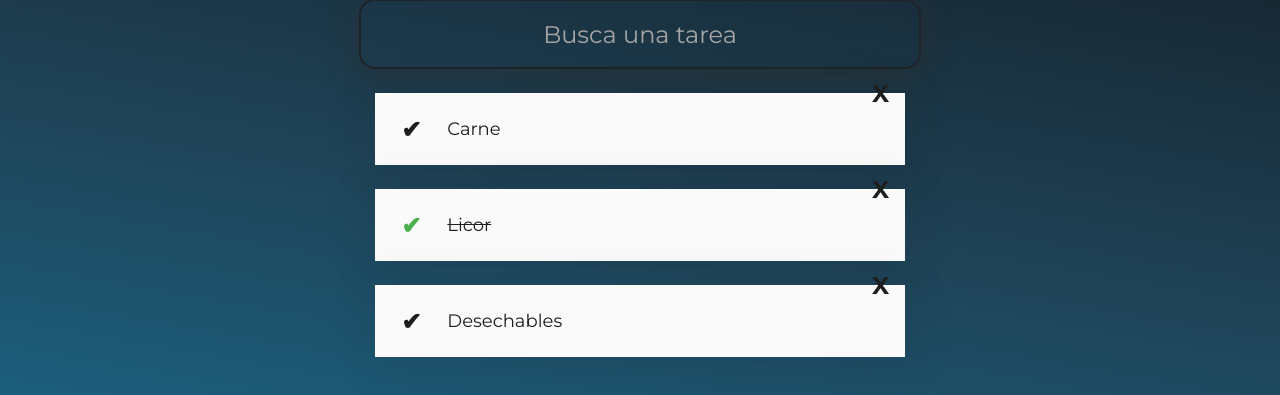
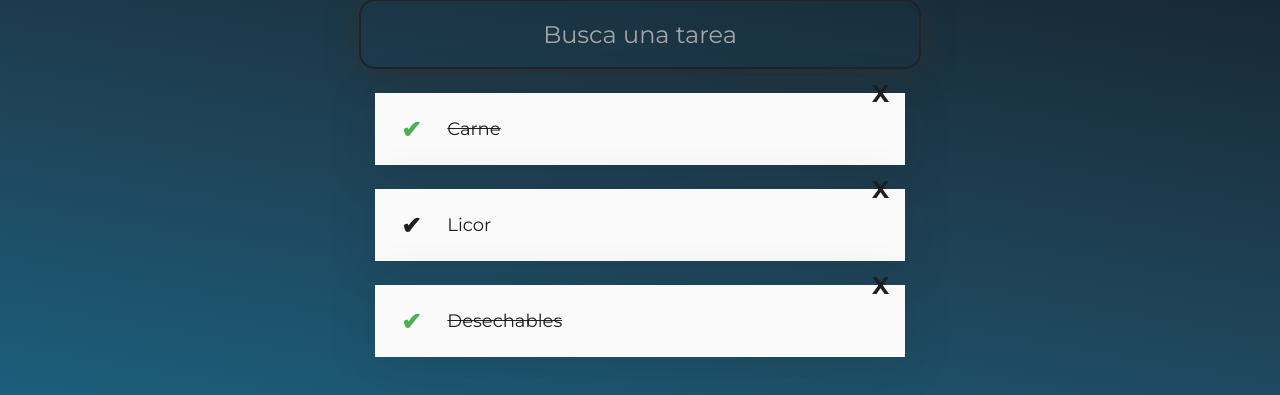
Before and after one commit to ManuelDevWeb/PatronesRenderYComposicion, a React (Create React App) app in the folder app_todo_list/: page / in a window 1280 px wide. Shown: the part 178-573 px from the top of the page. Built offline with nearby package versions, Linux system fonts and the light colour scheme.

Commit message:
Se finalizo con la interacción de la App

```diff
--- a/app_todo_list/src/App.js
+++ b/app_todo_list/src/App.js
@@ -1,28 +1,72 @@
-import React, { Fragment } from "react";
+import React, { Fragment, useState } from "react";
 
 // Importando componentes
-import {TodoCounter} from "./components/TodoCounter/TodoCounter";
+import { TodoCounter } from "./components/TodoCounter/TodoCounter";
 import { TodoSearch } from "./components/TodoSearch/TodoSearch";
 import { TodoList } from "./components/TodoList/TodoList";
 import { CreateTodoButton } from "./components/CreateTodoButton/CreateTodoButton";
 import { Logo } from "./components/Logo/Logo";
 
 // Colección de TODOS
-const arrayTodos = [
-  { text: "Carne", completed: false },
-  { text: "Licor", completed: true },
-  { text: "Desechables", completed: false },
+const defaultTodos = [
+  { text: "Carne", completed: true },
+  { text: "Licor", completed: false },
+  { text: "Desechables", completed: true },
 ];
 
 function App() {
+  // Manejando estado del array de tareas
+  const [todos, setTodos] = useState(defaultTodos);
+  // Manejando estado del searchValue
+  const [searchValue, setSearchValue] = useState("");
+
+  // Filtrando el array de tareas para filtrar las tareas completadas
+  const completedTodos = todos.filter((todo) => todo.completed === true).length;
+  // Total de tareas
+  const totalTodos = todos.length;
+
+  let searchedTodos = [];
+
+  // Validando que tareas mostrar
+  if (!searchValue.length >= 1) {
+    // Si el usuario no escribe nada en el input de busqueda mostramos todas las tareas
+    searchedTodos = todos;
+  } else {
+    // Si el usuario escribe algo, filtramos y almacenamos en la nueva variable las tareas encontradas
+    searchedTodos = todos.filter((todo) => {
+      const todoText = todo.text.toLowerCase();
+      const searchText = searchValue.toLowerCase();
+      return todoText.includes(searchText);
+    });
+  }
+
+  // Controlando las tareas completadas
+  const completeTodos = (text) => {
+    // Obteniendo la posicion de los text que concuerden
+    const todoIndex=todos.findIndex(todo=>todo.text===text);
+    // Almacenamos todos los elementos del array todos y cambiamos el valor del atributo completed de la tarea seleccionada
+    const newTodos=[...todos];
+    newTodos[todoIndex].completed = !newTodos[todoIndex].completed;
+    setTodos(newTodos);
+  };
+
+  // Controlando las tareas a eliminar
+  const deleteTodos=(text)=>{
+    // Obteniendo la posicion de los text que concuerden
+    const todoIndex=todos.findIndex(todo=>todo.text===text);
+    // Almacenando todos los elementos del array y eliminando la tarea seleccionada
+    const newTodos=[...todos];
+    // Eliminando a partir de la posición encontrada, una tarea
+    newTodos.splice(todoIndex,1);
+    setTodos(newTodos);
+  }
+
   return (
     <Fragment>
       <Logo />
-      <TodoCounter />
-      <TodoSearch />
-      <TodoList
-        arrayTodos={arrayTodos}
-      />
+      <TodoCounter completedTodos={completedTodos} totalTodos={totalTodos} />
+      <TodoSearch searchValue={searchValue} setSearchValue={setSearchValue} />
+      <TodoList arrayTodos={searchedTodos} completeTodos={completeTodos} deleteTodos={deleteTodos}/>
       <CreateTodoButton />
     </Fragment>
   );
--- a/app_todo_list/src/components/CreateTodoButton/CreateTodoButton.js
+++ b/app_todo_list/src/components/CreateTodoButton/CreateTodoButton.js
@@ -4,8 +4,18 @@ import React from 'react';
 import './CreateTodoButton.css';
 
 const CreateTodoButton = () => {
+    // Función que se ejecuta al dar click en el button
+    const onClickButton=()=>{
+        alert('Felicidades se ejecuto la función')
+    }
+
+
     return (
-        <button className="CreateTodoButton">+</button>
+        <button
+            className="CreateTodoButton"
+            onClick={onClickButton}
+        >
+        +</button>
     );
 }
 
--- a/app_todo_list/src/components/TodoCounter/TodoCounter.js
+++ b/app_todo_list/src/components/TodoCounter/TodoCounter.js
@@ -3,9 +3,9 @@ import React from 'react';
 // Importando estilos
 import './TodoCounter.css';
 
-const TodoCounter = () => {
+const TodoCounter = ({completedTodos, totalTodos}) => {
     return (
-        <h2 className="TodoCounter">Has completado 2 de 3 tareas</h2>
+        <h2 className="TodoCounter">Has completado {completedTodos} de {totalTodos} tareas</h2>
     );
 }
 
--- a/app_todo_list/src/components/TodoItem/TodoItem.js
+++ b/app_todo_list/src/components/TodoItem/TodoItem.js
@@ -3,18 +3,23 @@ import React from "react";
 // Importando estilos
 import "./TodoItem.css";
 
-const TodoItem = ({ text, completed }) => {
+const TodoItem = ({ text, completed, completeTodos, deleteTodos }) => {
   return (
     <li className="TodoItem">
       {/* Si completo es true, agregamos la clase de css */}
-      <span className={`Icon Icon-check ${completed && "Icon-check--active"}`}>
+      <span
+        className={`Icon Icon-check ${completed && "Icon-check--active"}`}
+        onClick={completeTodos}
+      >
         ✔
       </span>
       {/* Si completo es true, agregamos la clase de css */}
       <p className={`TodoItem-p ${completed && "TodoItem-p--complete"}`}>
         {text}
       </p>
-      <span className="Icon Icon-delete">X</span>
+      <span className="Icon Icon-delete" onClick={deleteTodos}>
+        X
+      </span>
     </li>
   );
 };
--- a/app_todo_list/src/components/TodoList/TodoList.js
+++ b/app_todo_list/src/components/TodoList/TodoList.js
@@ -4,16 +4,21 @@ import React from "react";
 import { TodoItem } from "../TodoItem/TodoItem";
 
 // Importando estilos
-import './TodoList.css';
+import "./TodoList.css";
 
-const TodoList = ({ arrayTodos }) => {
+const TodoList = ({ arrayTodos, completeTodos, deleteTodos }) => {
   return (
     <section>
       <ul>
         {
           // Mapeando el array de TODOS
           arrayTodos.map((item) => (
-            <TodoItem key={item.text} {...item} />
+            <TodoItem
+              key={item.text}
+              {...item}
+              completeTodos={()=>completeTodos(item.text)}
+              deleteTodos={()=>deleteTodos(item.text)}
+            />
           ))
         }
       </ul>
--- a/app_todo_list/src/components/TodoSearch/TodoSearch.js
+++ b/app_todo_list/src/components/TodoSearch/TodoSearch.js
@@ -3,9 +3,20 @@ import React from 'react';
 // Importando estilos
 import './TodoSearch.css';
 
-const TodoSearch = () => {
+const TodoSearch = ({searchValue, setSearchValue}) => {
+    // Función que se ejecuta al escribir algo en el input
+    const onSearchValueChange=(event)=>{
+        // console.log(event.target.value);
+        setSearchValue(event.target.value);
+    }
+
     return (
-        <input className="TodoSearch" placeholder="Busca una tarea" />
+        <input
+            className="TodoSearch"
+            placeholder="Busca una tarea"
+            value={searchValue}
+            onChange={onSearchValueChange}
+        />
     );
 }
 
```
Also changed, not shown: 1 other file (tests, documents, lock files or other folders).
